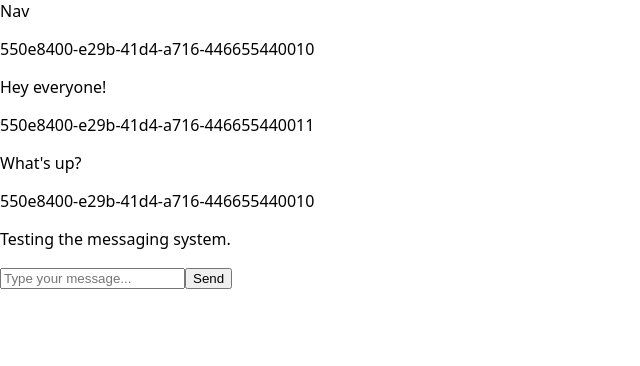
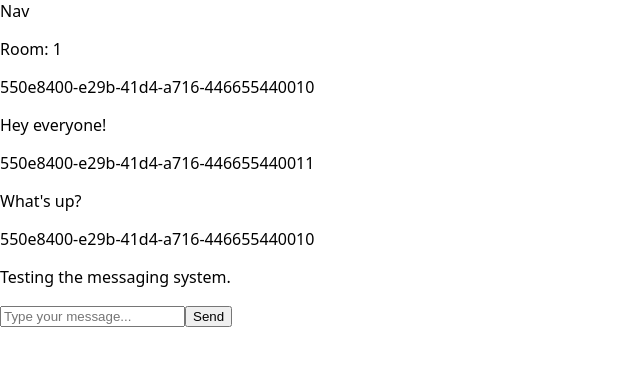
Before and after one commit to yatfu/distributed-messaging-platform, a React (Vite) app in the folder frontend/: page /chatrooms/1 in a window 1280 px wide. Shown: the top 366 px of the page, without its empty margins (0-640 px from the left). Built offline with nearby package versions, Linux system fonts and the light colour scheme; no server answers.

Commit message:
update: App.tsx and chatroomPage

```diff
--- a/frontend/src/App.tsx
+++ b/frontend/src/App.tsx
@@ -1,42 +1,14 @@
-import MessageList from "./components/messageList";
+import { BrowserRouter, Route, Routes } from "react-router-dom";
 import Nav from "./components/Nav";
-import MessageForm from "./components/messageForm";
+import ChatroomPage from "./pages/chatroomPage";
 
-const PLACEHOLDER_MESSAGES = [
-  {
-    id: "550e8400-e29b-41d4-a716-446655440001",
-    chatroomId: "550e8400-e29b-41d4-a716-446655440000",
-    senderId: "550e8400-e29b-41d4-a716-446655440010",
-    content: "Hey everyone!",
-    createdAt: "2026-09-25T16:45:00Z",
-    editedAt: null,
-  },
-  {
-    id: "550e8400-e29b-41d4-a716-446655440002",
-    chatroomId: "550e8400-e29b-41d4-a716-446655440000",
-    senderId: "550e8400-e29b-41d4-a716-446655440011",
-    content: "What's up?",
-    createdAt: "2026-09-25T16:46:12Z",
-    editedAt: null,
-  },
-  {
-    id: "550e8400-e29b-41d4-a716-446655440003",
-    chatroomId: "550e8400-e29b-41d4-a716-446655440000",
-    senderId: "550e8400-e29b-41d4-a716-446655440010",
-    content: "Testing the messaging system.",
-    createdAt: "2026-09-25T16:47:31Z",
-    editedAt: "2026-09-25T16:48:05Z",
-  },
-];
-
-function App() {
+export default function App() {
   return (
-    <div>
-      <Nav></Nav>
-      <MessageList messages={PLACEHOLDER_MESSAGES}></MessageList>
-      <MessageForm></MessageForm>
-    </div>
+    <BrowserRouter>
+      <Nav />
+      <Routes>
+        <Route path="/chatrooms/:chatroomId" element={<ChatroomPage />} />
+      </Routes>
+    </BrowserRouter>
   );
 }
-
-export default App;
--- /dev/null
+++ b/frontend/src/pages/chatroomPage.tsx
@@ -0,0 +1,49 @@
+import { useParams } from "react-router-dom";
+import Nav from "../components/Nav";
+import MessageForm from "../components/messageForm";
+import MessageList from "../components/messageList";
+
+export default function ChatroomPage() {
+  const { chatroomId } = useParams<{
+    chatroomId: string;
+  }>();
+
+  if (!chatroomId) {
+    return <p>Invalid chatroom URL</p>;
+  }
+
+  return (
+    <div>
+      <p>Room: {chatroomId}</p>
+      <MessageList messages={PLACEHOLDER_MESSAGES} />
+      <MessageForm chatroomId={chatroomId}/>
+    </div>
+  );
+}
+
+const PLACEHOLDER_MESSAGES = [
+  {
+    id: "550e8400-e29b-41d4-a716-446655440001",
+    chatroomId: "550e8400-e29b-41d4-a716-446655440000",
+    senderId: "550e8400-e29b-41d4-a716-446655440010",
+    content: "Hey everyone!",
+    createdAt: "2026-09-25T16:45:00Z",
+    editedAt: null,
+  },
+  {
+    id: "550e8400-e29b-41d4-a716-446655440002",
+    chatroomId: "550e8400-e29b-41d4-a716-446655440000",
+    senderId: "550e8400-e29b-41d4-a716-446655440011",
+    content: "What's up?",
+    createdAt: "2026-09-25T16:46:12Z",
+    editedAt: null,
+  },
+  {
+    id: "550e8400-e29b-41d4-a716-446655440003",
+    chatroomId: "550e8400-e29b-41d4-a716-446655440000",
+    senderId: "550e8400-e29b-41d4-a716-446655440010",
+    content: "Testing the messaging system.",
+    createdAt: "2026-09-25T16:47:31Z",
+    editedAt: "2026-09-25T16:48:05Z",
+  },
+];
```
